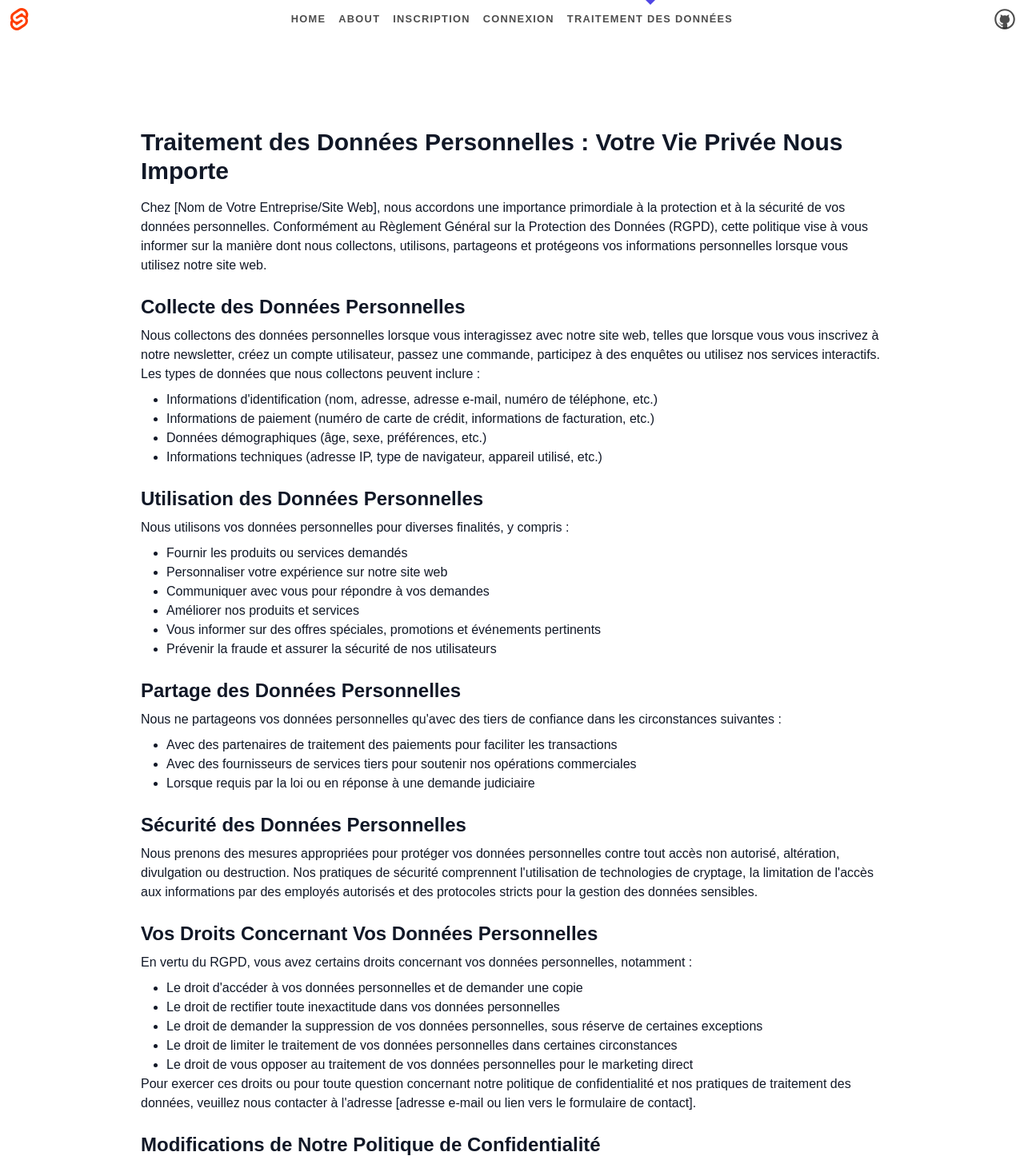
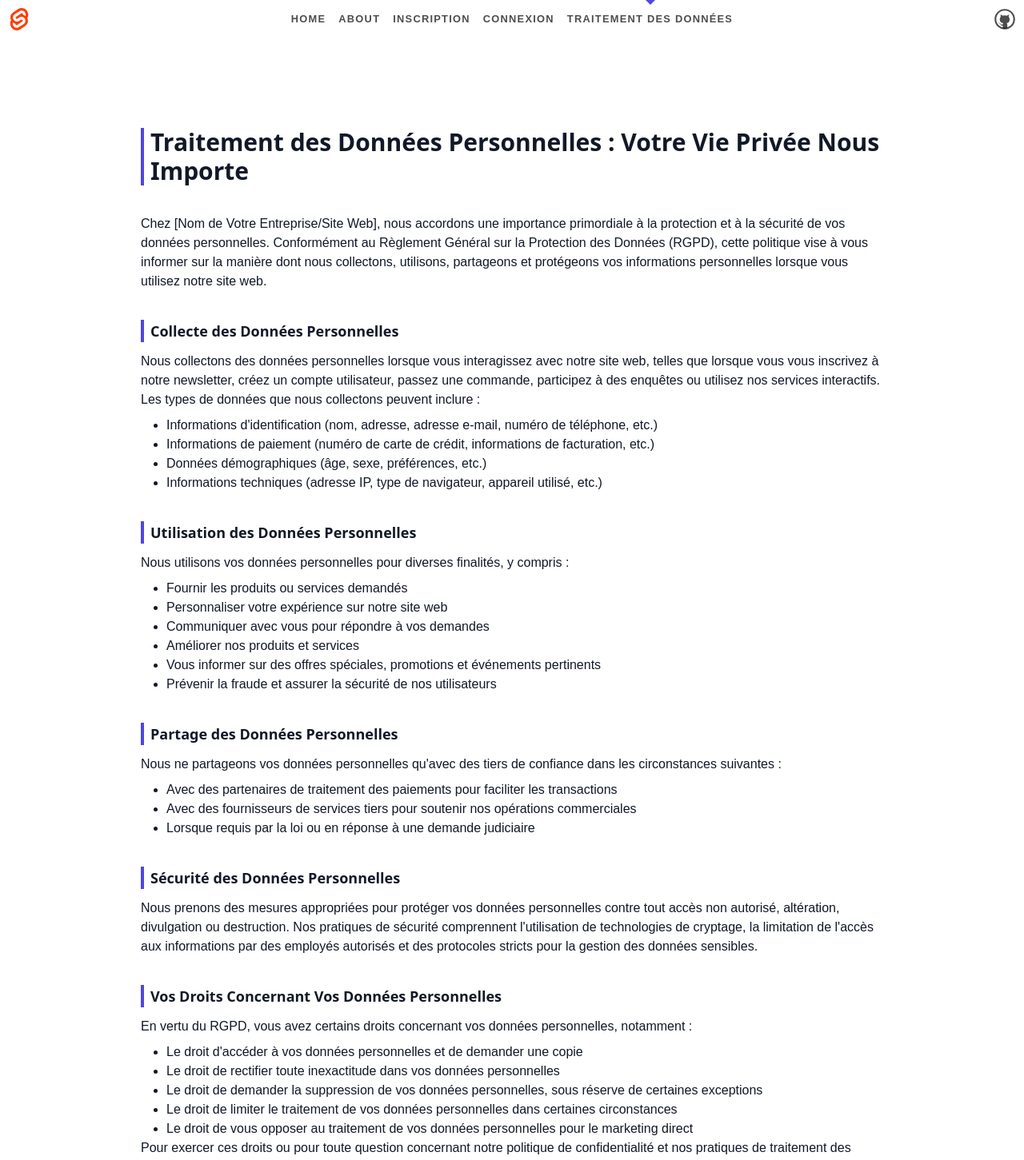
Before and after one commit to Leocoyere/securite-des-donnees, a SvelteKit app in the folder frontend/: page /politique-de-confidentialite in a window 1280 px wide. Shown: the top 1451 px of the page at 80% size. Built offline with nearby package versions, Linux system fonts and the light colour scheme.

Commit message:
modifs style

```diff
--- a/frontend/src/routes/politique-de-confidentialite/+page.svelte
+++ b/frontend/src/routes/politique-de-confidentialite/+page.svelte
@@ -4,11 +4,15 @@
 
       <div class="mt-6 sm:mt-8">
         <div class="prose prose-lg text-gray-900 dark:text-white">
-          <h2 class="text-3xl font-bold mb-4">Traitement des Données Personnelles : Votre Vie Privée Nous Importe</h2>
+            <h1 class="text-2xl md:text-3xl pl-2 my-2 mb-9 border-l-4 font-sans font-bold border-indigo-600 dark:text-gray-200">
+                Traitement des Données Personnelles : Votre Vie Privée Nous Importe
+            </h1>
 
           <p>Chez [Nom de Votre Entreprise/Site Web], nous accordons une importance primordiale à la protection et à la sécurité de vos données personnelles. Conformément au Règlement Général sur la Protection des Données (RGPD), cette politique vise à vous informer sur la manière dont nous collectons, utilisons, partageons et protégeons vos informations personnelles lorsque vous utilisez notre site web.</p>
 
-          <h3 class="text-2xl font-bold mt-6 mb-2">Collecte des Données Personnelles</h3>
+          <h2 class="text-lg pl-2 mt-9 mb-3 border-l-4 font-sans font-bold border-indigo-600 dark:text-gray-200">
+            Collecte des Données Personnelles
+            </h2>
           <p>Nous collectons des données personnelles lorsque vous interagissez avec notre site web, telles que lorsque vous vous inscrivez à notre newsletter, créez un compte utilisateur, passez une commande, participez à des enquêtes ou utilisez nos services interactifs. Les types de données que nous collectons peuvent inclure :</p>
           <ul class="list-disc pl-8 mt-2">
             <li>Informations d'identification (nom, adresse, adresse e-mail, numéro de téléphone, etc.)</li>
@@ -17,7 +21,9 @@
             <li>Informations techniques (adresse IP, type de navigateur, appareil utilisé, etc.)</li>
           </ul>
 
-          <h3 class="text-2xl font-bold mt-6 mb-2">Utilisation des Données Personnelles</h3>
+          <h2 class="text-lg pl-2 mt-9 mb-3 border-l-4 font-sans font-bold border-indigo-600 dark:text-gray-200">
+            Utilisation des Données Personnelles
+            </h2>
           <p>Nous utilisons vos données personnelles pour diverses finalités, y compris :</p>
           <ul class="list-disc pl-8 mt-2">
             <li>Fournir les produits ou services demandés</li>
@@ -28,7 +34,9 @@
             <li>Prévenir la fraude et assurer la sécurité de nos utilisateurs</li>
           </ul>
 
-          <h3 class="text-2xl font-bold mt-6 mb-2">Partage des Données Personnelles</h3>
+          <h2 class="text-lg pl-2 mt-9 mb-3 border-l-4 font-sans font-bold border-indigo-600 dark:text-gray-200">
+            Partage des Données Personnelles
+            </h2>
           <p>Nous ne partageons vos données personnelles qu'avec des tiers de confiance dans les circonstances suivantes :</p>
           <ul class="list-disc pl-8 mt-2">
             <li>Avec des partenaires de traitement des paiements pour faciliter les transactions</li>
@@ -36,10 +44,14 @@
             <li>Lorsque requis par la loi ou en réponse à une demande judiciaire</li>
           </ul>
 
-          <h3 class="text-2xl font-bold mt-6 mb-2">Sécurité des Données Personnelles</h3>
+          <h2 class="text-lg pl-2 mt-9 mb-3 border-l-4 font-sans font-bold border-indigo-600 dark:text-gray-200">
+            Sécurité des Données Personnelles
+            </h2>
           <p>Nous prenons des mesures appropriées pour protéger vos données personnelles contre tout accès non autorisé, altération, divulgation ou destruction. Nos pratiques de sécurité comprennent l'utilisation de technologies de cryptage, la limitation de l'accès aux informations par des employés autorisés et des protocoles stricts pour la gestion des données sensibles.</p>
 
-          <h3 class="text-2xl font-bold mt-6 mb-2">Vos Droits Concernant Vos Données Personnelles</h3>
+          <h2 class="text-lg pl-2 mt-9 mb-3 border-l-4 font-sans font-bold border-indigo-600 dark:text-gray-200">
+            Vos Droits Concernant Vos Données Personnelles
+            </h2>
           <p>En vertu du RGPD, vous avez certains droits concernant vos données personnelles, notamment :</p>
           <ul class="list-disc pl-8 mt-2">
             <li>Le droit d'accéder à vos données personnelles et de demander une copie</li>
@@ -51,7 +63,9 @@
 
           <p>Pour exercer ces droits ou pour toute question concernant notre politique de confidentialité et nos pratiques de traitement des données, veuillez nous contacter à l'adresse [adresse e-mail ou lien vers le formulaire de contact].</p>
 
-          <h3 class="text-2xl font-bold mt-6 mb-2">Modifications de Notre Politique de Confidentialité</h3>
+          <h2 class="text-lg pl-2 mt-9 mb-3 border-l-4 font-sans font-bold border-indigo-600 dark:text-gray-200">
+            Modifications de Notre Politique de Confidentialité
+            </h2>
           <p>Nous nous réservons le droit de mettre à jour et de modifier occasionnellement cette politique de confidentialité pour refléter les changements dans nos pratiques de traitement des données et les exigences légales. Nous vous encourageons à consulter régulièrement cette page pour rester informé(e) de la manière dont nous protégeons vos données personnelles.</p>
 
           <p>Chez [Nom de Votre Entreprise/Site Web], la protection de vos données personnelles est au cœur de notre engagement envers vous. Nous vous remercions de votre confiance et de votre fidélité.</p>
--- a/frontend/src/routes/signup/+page.svelte
+++ b/frontend/src/routes/signup/+page.svelte
@@ -21,7 +21,9 @@
 </script>
 
 <form class="mt-auto mb-0">
-    <h1 class="mb-4 text-5xl font-extrabold text-gray-900">S'inscrire</h1>
+	<h1 class="text-2xl md:text-3xl pl-2 my-2 border-l-4 font-sans font-bold border-indigo-600 dark:text-gray-200">
+		S'inscrire
+	</h1>
     <div class="space-y-12">
         <div class="border-b border-gray-900/10 pb-12">
             <div class="mt-10 grid grid-cols-1 gap-x-6 gap-y-8 sm:grid-cols-6">
```
